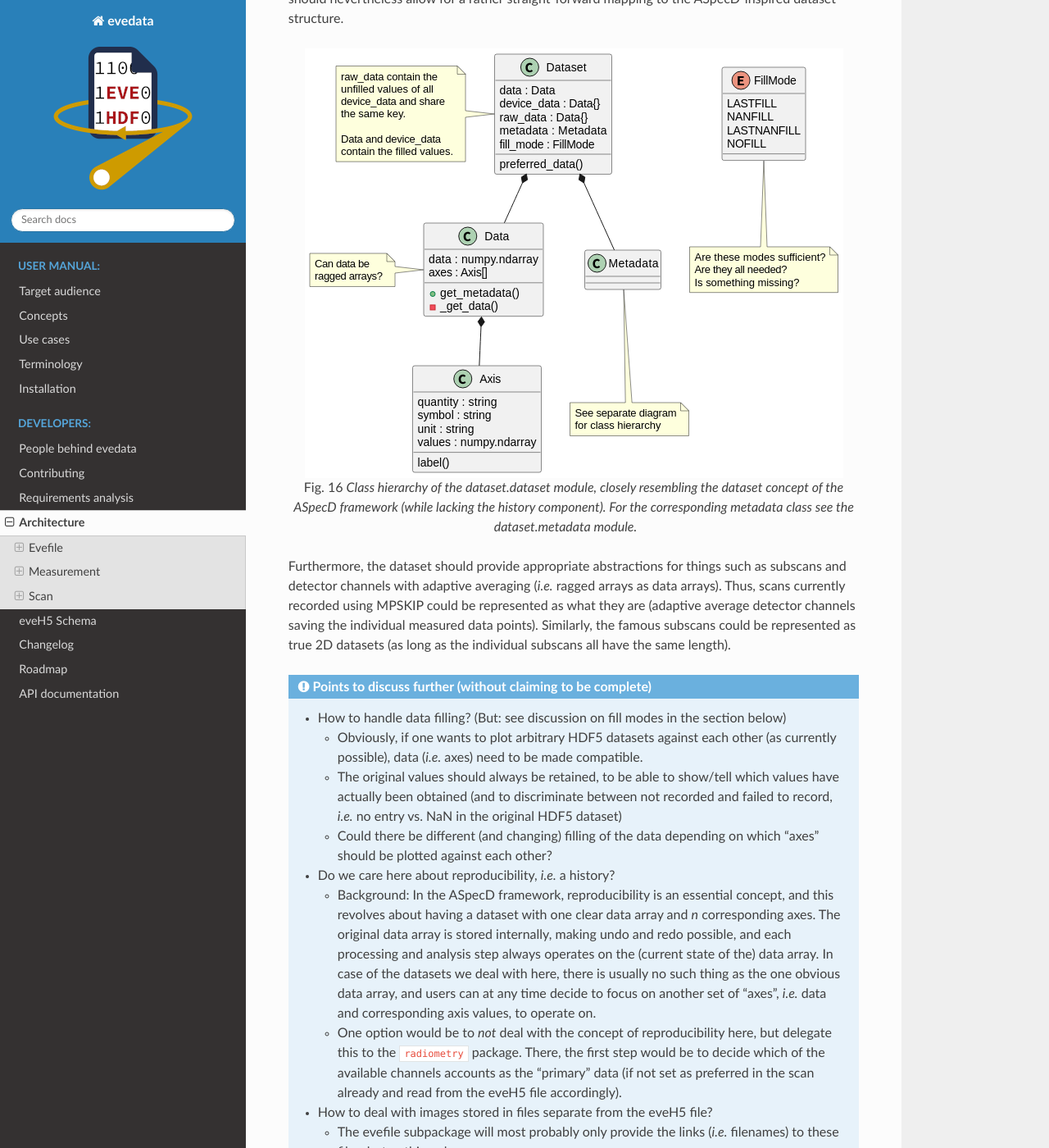
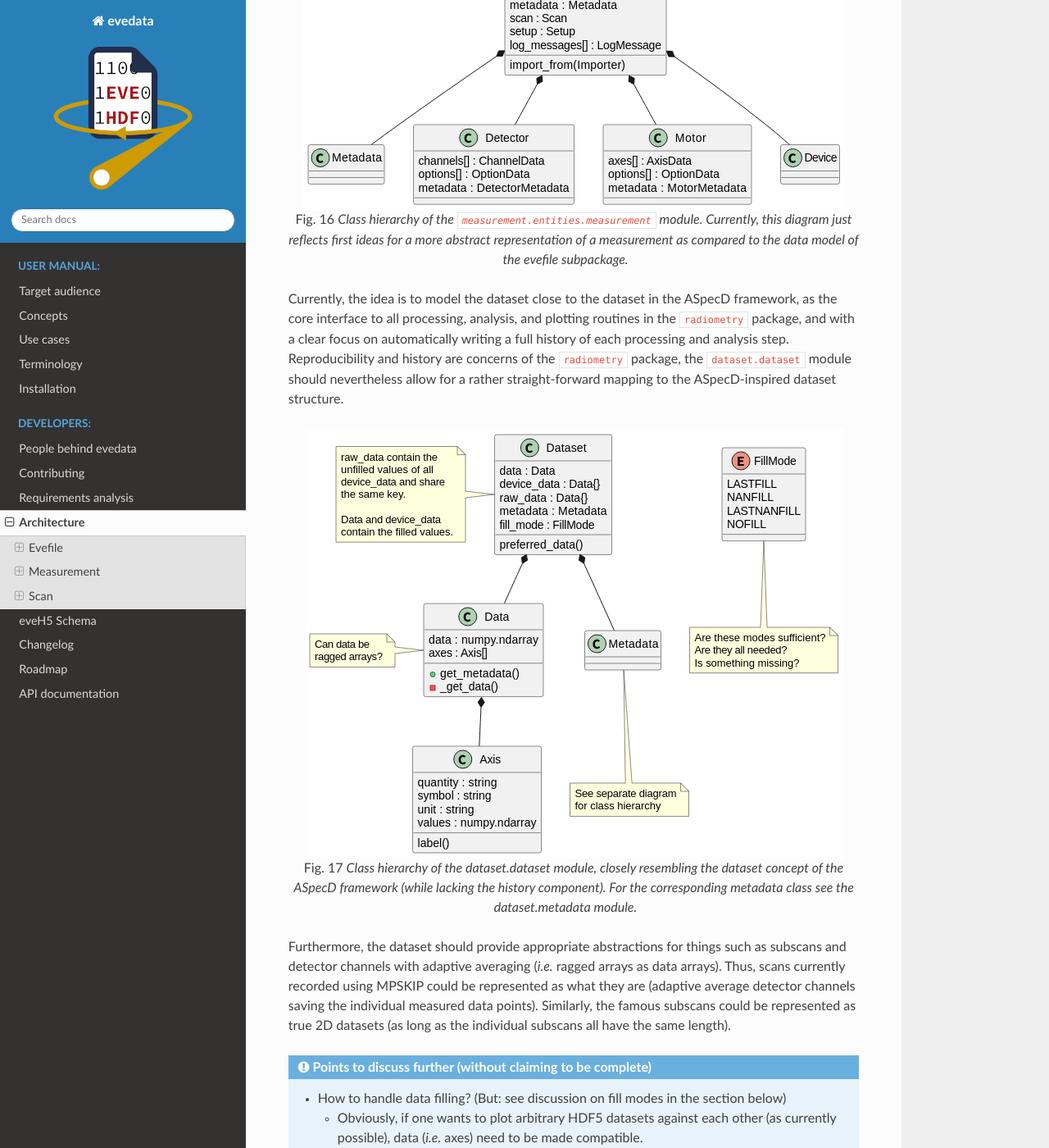
Before and after one commit to tillbiskup/evedata, a Sphinx documentation site: the page built from docs/architecture.rst, in a window 1280 px wide and 1400 px high, scrolled down 24130 px. Shown: the whole window at 82% size. Built offline with Sphinx 7.4.7 and the Read the Docs theme 2.0.0, drawn with Linux system fonts in a browser that asks for light colours; some of the changed text lies outside the part shown.

Commit message:
Add preliminary UML diagram for entities in measurement subpackage

```diff
--- a/docs/architecture.rst
+++ b/docs/architecture.rst
@@ -565,6 +565,16 @@ Entities
 
 measurement module
 ~~~~~~~~~~~~~~~~~~
+
+
+
+.. figure:: uml/evedata.measurement.entities.measurement.*
+    :align: center
+
+    Class hierarchy of the ``measurement.entities.measurement`` module. Currently, this diagram just reflects first ideas for a more abstract representation of a measurement as compared to the data model of the evefile subpackage.
+
+
+
 
 Currently, the idea is to model the dataset close to the dataset in the ASpecD framework, as the core interface to all processing, analysis, and plotting routines in the ``radiometry`` package, and with a clear focus on automatically writing a full history of each processing and analysis step. Reproducibility and history are concerns of the ``radiometry`` package, the ``dataset.dataset`` module should nevertheless allow for a rather straight-forward mapping to the ASpecD-inspired dataset structure.
 
```
Also changed, not shown: other parts of docs/architecture.rst (+1 -1 lines), docs/uml/evedata.measurement.entities.measurement.svg (added), 3 other files.
